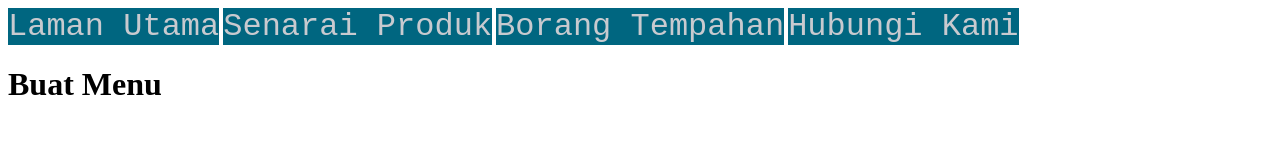
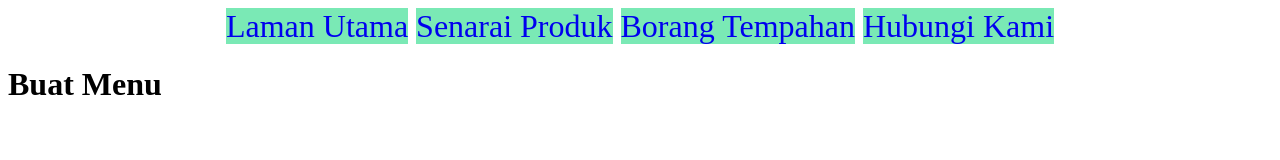
Before and after one commit to Frhsbrn/BuatMenuu, a plain HTML site: page index.html in a window 1280 px wide. Drawn offline with Linux system fonts and the light colour scheme.

Commit message:
submit cidos

```diff
--- a/index.html
+++ b/index.html
@@ -5,41 +5,34 @@
     <meta http-equiv="X-UA-Compatible" content="IE=edge">
     <meta name="viewport" content="width=device-width, initial-scale=1.0">
     <title>Document</title>
-</head>
     <style>
         .menu_ul {
             list-style-type: none;
+            text-align: center;
+            font-size: xx-large;
             margin: 0;
             padding: 0;
-
         }
         .menu_ul li {
             display: inline;
         }
         .menu_ul a {
             text-decoration: none;
-    font-family: 'Courier New', Courier, monospace;
-    padding-left: 1;
-    color: rgb(200, 202, 207);
-    background-color: rgb(0, 102, 128);
-    font-size:xx-large;
+            background-color: rgb(122, 233, 181);
+        }
+        .menu_ul a:hover {
+            background-color: rgb(255, 160, 105);
         }
     </style>
+</head>
 <body>
 
     <ul class="menu_ul">
-    <ul class="menu_ul li">
-    <ul class="menu_ul a">
-
-        <li><a href="#utama">Laman Utama</a></li>
-        <li><a href="#produk">Senarai Produk</a></li>
-        <li><a href="#tempah">Borang Tempahan</a></li>
-        <li><a href="#hubungi">Hubungi Kami</a></li>
-
+        <li class="menu_ul li"><a href="#utama">Laman Utama</a></li>
+        <li class="menu_ul li"><a href="#produk">Senarai Produk</a></li>
+        <li class="menu_ul li"><a href="#tempah">Borang Tempahan</a></li>
+        <li class="menu_ul li"><a href="#hubungi">Hubungi Kami</a></li>
     </ul>
-    </ul>
-    </ul>
-
     <h1>Buat Menu</h1>
 </body>
 </html>
```
Also changed, not shown: menu3.png (added). Lines whose indentation alone changed are shown as unchanged.
